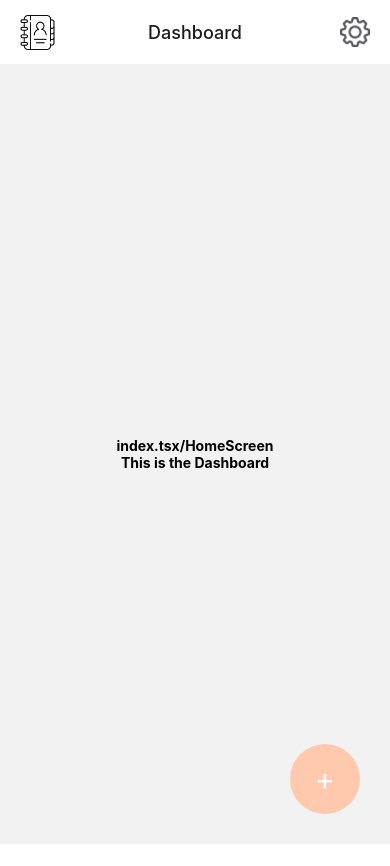
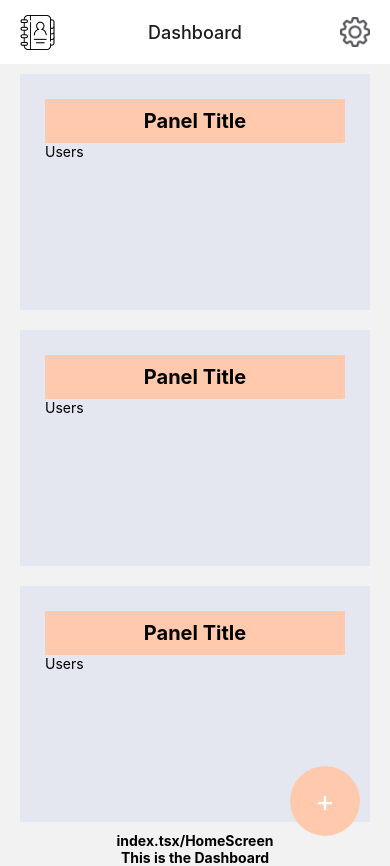
Before and after one commit to dvdgamer/pal-pals, a React Native app in the folder pal-pals/: screen /HomeScreen in a window 390 px wide. Before the commit the page ends 844 px from the top, so only its background shows below. Built offline with nearby package versions, Linux system fonts and the light colour scheme.

Commit message:
Dashboard now has Panels and scrolls down Styling still needs fixing

```diff
--- a/pal-pals/app/index.tsx
+++ b/pal-pals/app/index.tsx
@@ -1,15 +1,28 @@
-import { Text, View, StyleSheet, TouchableOpacity } from "react-native";
+import { Text, View, StyleSheet, TouchableOpacity, ScrollView } from "react-native";
 import { StatusBar } from "expo-status-bar";
 import { useNavigation } from "@react-navigation/native";
+import Panel from "../components/Panel";
 // import Settings from "./screens/settings";
 
 export default function HomeScreen() {
   const navigation = useNavigation();
   return (
+    <View style={{ flex: 1 }}>
+      <ScrollView>
+        <View>
+          <Panel />
+          <Panel />
+          <Panel />
+        </View>
         <View style={styles.container}>
           <StatusBar style="auto" />
           <Text style={{ fontWeight: "bold" }}>index.tsx/HomeScreen</Text>
           <Text style={{ fontWeight: "bold" }}>This is the Dashboard</Text>
+          <View>
+
+          </View>
+        </View>
+      </ScrollView>
       <TouchableOpacity
           style={styles.floatingButton}
           onPress={() => navigation.navigate("Add a friend")}
@@ -24,21 +37,19 @@ export default function HomeScreen() {
             +
           </Text>
         </TouchableOpacity>
-      <View>
-
-      </View>
     </View>
   );
 }
 
 const styles = StyleSheet.create({
   container: {
-    flex: 1,
+    flexGrow: 1,
     justifyContent: "center",
     alignItems: "center",
   },
   floatingButton: {
     position: "absolute",
+    zIndex: 2,
     bottom: 30,
     right: 30,
     backgroundColor: "#FFC9AD",
--- a/pal-pals/components/Panel.tsx
+++ b/pal-pals/components/Panel.tsx
@@ -1,22 +1,38 @@
-import {View, Text, StyleSheet } from "react-native";
+import { View, Text, StyleSheet } from "react-native";
 
 export default function Panel() {
   return (
-    <View style={ styles.container }>
-      <View><Text>Panel Title</Text></View>
-      <View><Text>Users</Text></View>
+    <View style={styles.container}>
+      <View style={styles.titleContainer}>
+        <Text style={styles.titleText}>Panel Title</Text>
+      </View>
+      <View>
+        <Text>Users</Text>
+      </View>
     </View>
-)};
+  );
+}
 
 const styles = StyleSheet.create({
   container: {
-    flex: 1,
-    padding: 15,
-    backgroundColor: "#f9c2ff", // light purple, gray->E5E7F0
+    flexGrow: 1,
+    padding: 25,
+    paddingBottom: 150,
+    backgroundColor: "#E5E7F0", // light grey
+    margin: 10,
+    marginHorizontal: 20,
+    zIndex: 0,
+
   },
-  item: {
+  titleText: {
     padding: 10,
-    fontSize: 18,
+    fontSize: 20,
     height: 44,
+    fontWeight: "bold",
   },
-})
+  titleContainer: {
+    backgroundColor: "#FFC9AD", // light orange
+    alignItems: "center",
+    justifyContent: "center",
+  },
+});
```
Lines whose indentation alone changed are shown as unchanged.
